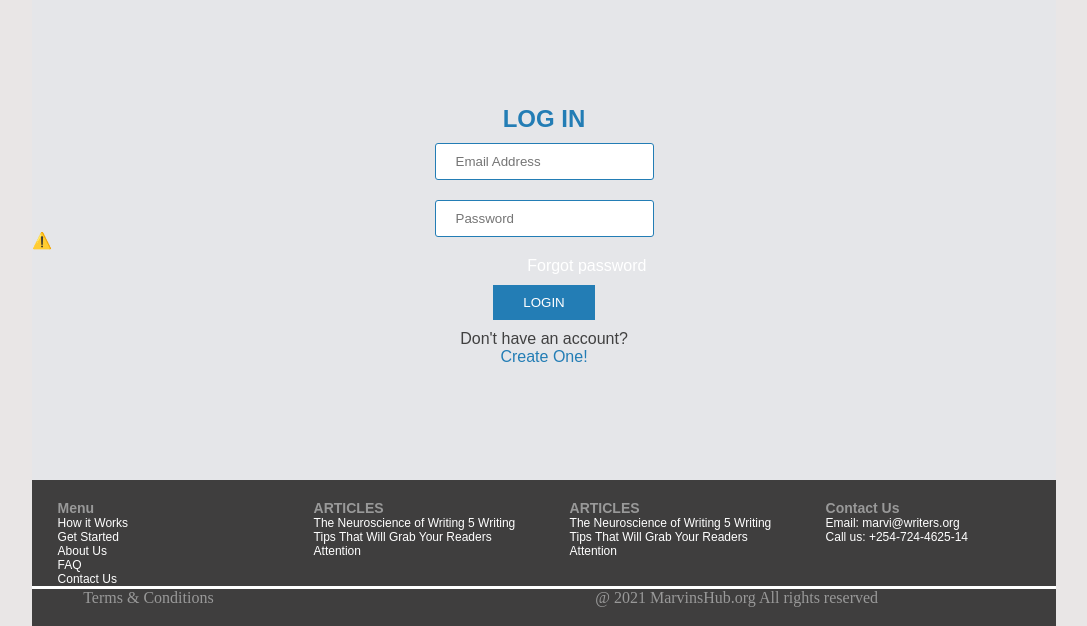
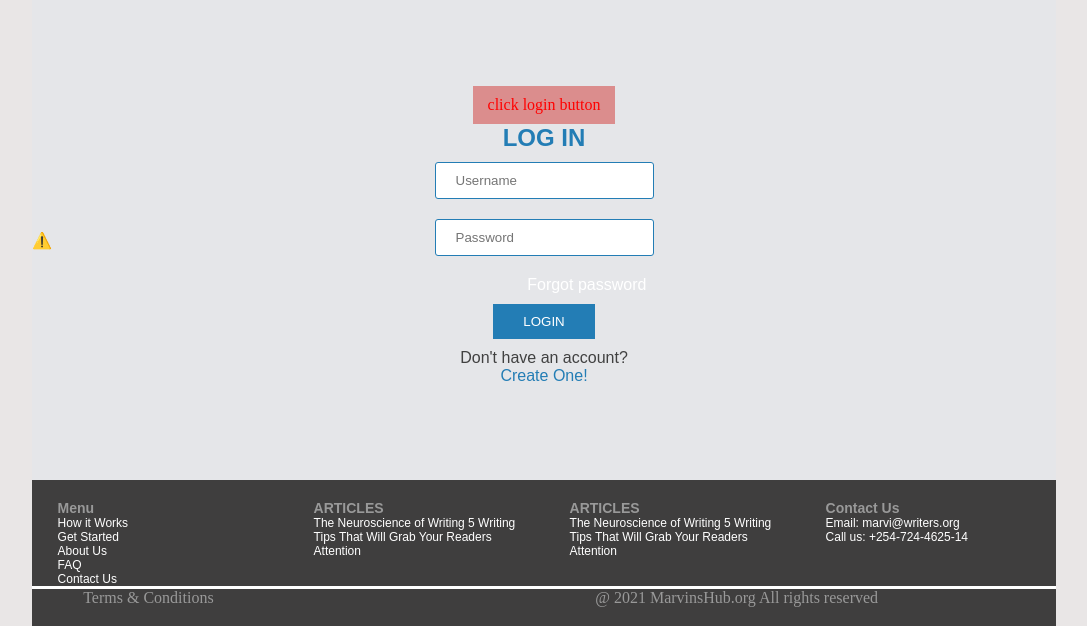
Before and after one commit to trevismurithi/marvin-website, a PHP site: page /login.php?error=unclicked in a window 1280 px wide. Shown: the part 118-744 px from the top of the page, without its empty margins (96-1183 px from the left). Run offline with PHP 8.4, Linux system fonts and the light colour scheme; grey boxes are pictures that could not be loaded.

Commit message:
login functionality

```diff
--- a/css/log/log.css
+++ b/css/log/log.css
@@ -73,3 +73,9 @@
 .log-in-account lottie-player{
     position: relative;
 }
+
+#error{
+    padding: 10px 15px;
+    color: red;
+    background-color: rgb(219, 141, 141);
+}
--- a/include/db.inc.php
+++ b/include/db.inc.php
@@ -107,8 +107,13 @@ class UserManager
                     //if the passwords match
                     if($match){
                         //take them to dashboard.
+                        //but first to the chat room
+                        header("Location: ../chatroom.php?error=none");
+                        exit();
                     }else {
                         //give message of for error
+                        header("Location: ../login.php?error=failedlog");
+                        exit();
                     }
                 }
                 $stmt->close();
--- a/login.php
+++ b/login.php
@@ -1,12 +1,49 @@
-<?php require 'header.php'?>
+<?php
+    require 'header.php';
+    $message="";
+    $error="";
+    if(isset($_GET['error'])){
+        $error = $_GET['error'];
+    }
+    $emptyfield = "emptyfields";
+    $failedlog = "failedlog";
+    $usernull = "usernull";
+    $success = "none";
+    $click = "unclicked";
+    switch ($error) {
+        case $emptyfield:
+            $message="fill all the fields";
+            break;
+        case $failedlog:
+            $message="wrong password or username";
+            break;
+
+        case $usernull:
+            $message="wrong password or username";
+            break;
+
+
+        case $click:
+            $message="click login button";
+            break;
+
+        default:
+            $message="";
+            break;
+    }
+
+?>
 <div class="log-in-account">
     <lottie-player src="https://assets9.lottiefiles.com/packages/lf20_yolfhtxf.json"
     background="#E5E6E9"
     speed="1"  style="width:100%"
     loop  autoplay></lottie-player>
-    <form action="" method="post">
+    <form action="include/log.inc.php" method="post">
+        <?php
+        if(isset($_GET['error'])) echo'<p id="error">'.$message.'</p>';
+        ?>
         <h2>LOG IN</h2>
-        <input type="email" name="email" id="email" placeholder="Email Address">
+        <input type="text" name="username" id="username" placeholder="Username">
         <input type="password" name="pwd" id="pwd" placeholder="Password">
         <div class="forgot"><a href="#">Forgot password</a></div>
         <button class="login-btn" type="submit" name="submit">LOGIN</button>
@@ -16,4 +53,4 @@
         </div>
     </form>
 </div>
-<?php require 'footer.php'?>
+<?php require 'footer.php';?>
```
Also changed, not shown: include/log.inc.php (added, +21 -0 lines).
